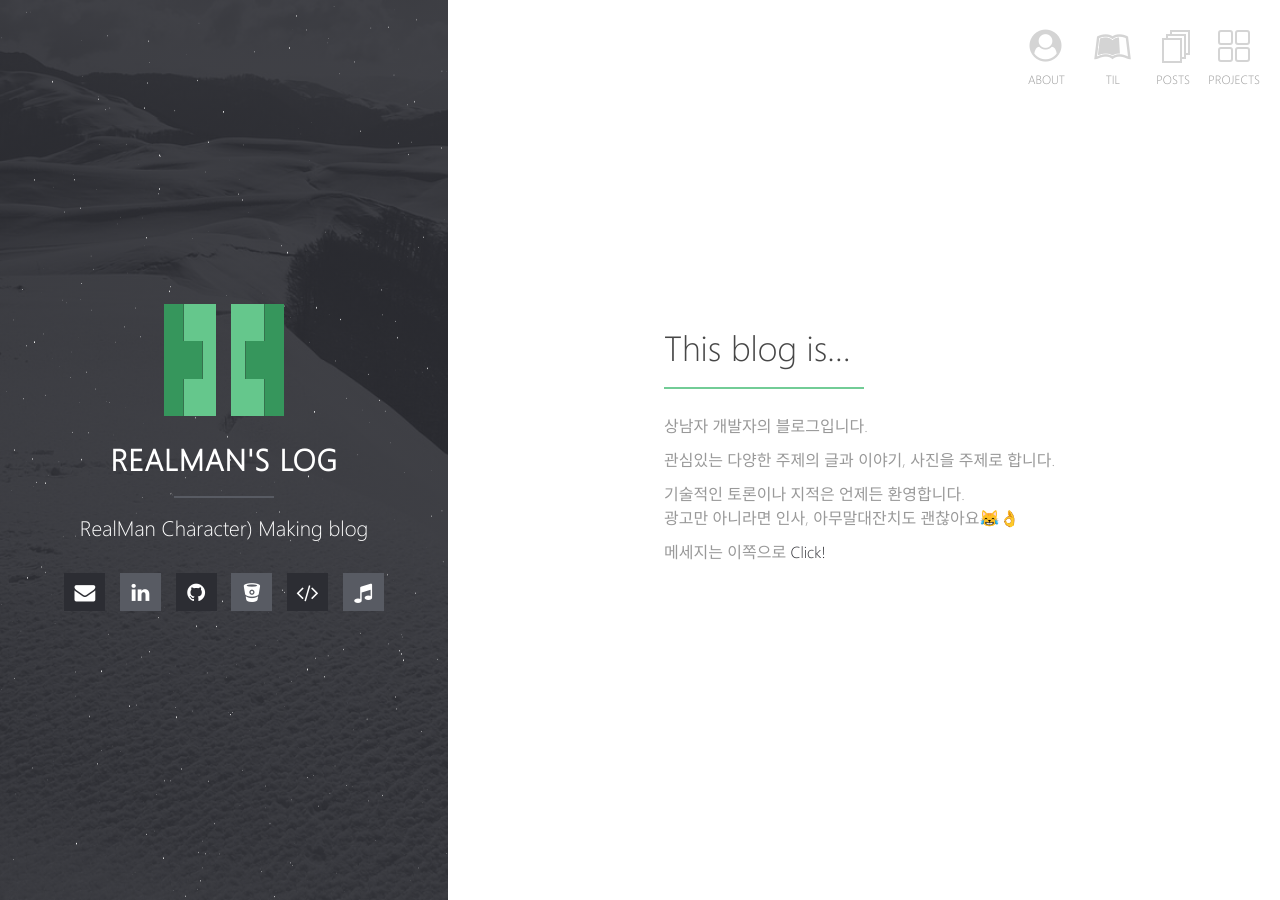
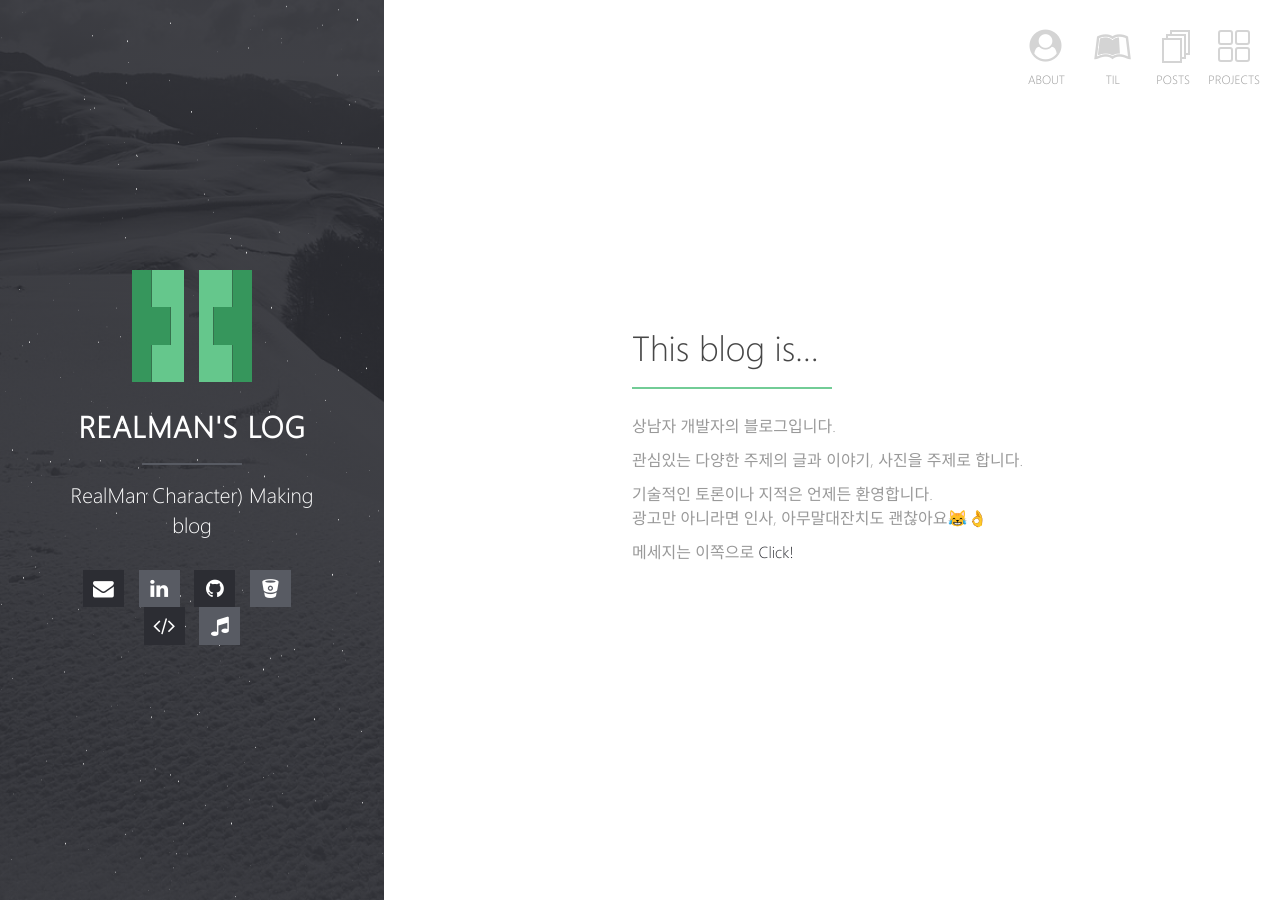
Before and after one commit to hwshim0810/hwshim0810.github.io, a Jekyll site: the page built from index.md, in a window 1280 px wide. Built offline with Jekyll 4.4.1, drawn with Linux system fonts in a browser that asks for light colours; our own code applies the rules of GitHub Pages for plain Markdown files.

Commit message:
Modified sites layout

```diff
--- a/assets/_sass/_site.scss
+++ b/assets/_sass/_site.scss
@@ -1,5 +1,5 @@
 .block-left {
-  width: 35%;
+  width: 30%;
   float: left;
   .content {
     z-index: 1;
@@ -8,7 +8,7 @@
 }
 
 .block-right {
-  width: 65%;
+  width: 70%;
   float: right;
   overflow-y: auto;
 }
```
